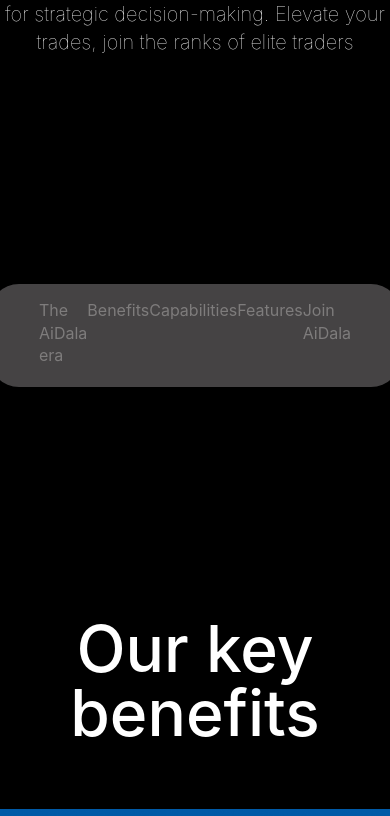
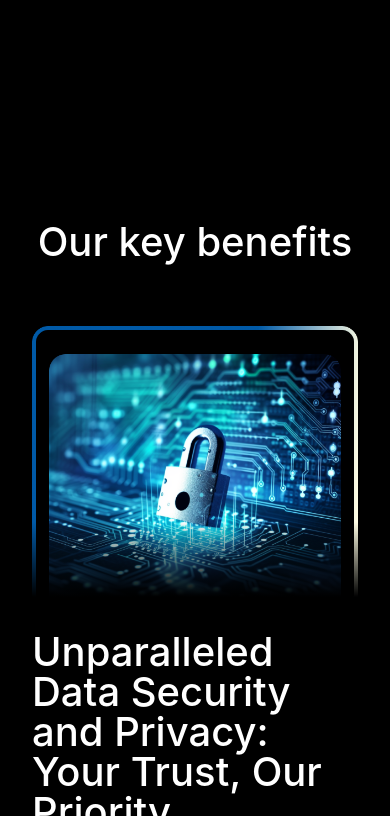
Before and after one commit to Sirdayne/aidala-client, a Vue app: page / in a window 390 px wide. Shown: the part 1184-2000 px from the top of the page. Built offline with nearby package versions, Linux system fonts and the light colour scheme; a web font is replaced by a local one.

Commit message:
mobile in progress

```diff
--- a/src/assets/styles/home.sass
+++ b/src/assets/styles/home.sass
@@ -73,7 +73,8 @@
   &-navs
     display: flex
     justify-content: space-between
-    width: 713px
+    max-width: 713px
+    width: 100%
     padding: 15px 50px 20px
     color: #fff
     font-weight: 500
@@ -139,6 +140,16 @@
         height: 100px
         background: linear-gradient(0deg, #000 25%, rgba(0, 0, 0, 0) 100%)
         z-index: 2
+
+        &__mobile
+          position: absolute
+          bottom: -10px
+          left: 0
+          width: 100%
+          height: 100px
+          background: linear-gradient(0deg, #000 25%, rgba(0, 0, 0, 0) 100%)
+          z-index: 2
+          display: none
 
       &-container
         display: flex
@@ -213,6 +224,9 @@
         font-size: 20px
         font-weight: 400
         line-height: 28px
+
+    &-img
+      position: relative
 
   &-graph
     margin-top: 250px
@@ -597,3 +611,78 @@
       width: 18px
       height: 18px
       cursor: pointer
+
+@media only screen and (max-width: 1200px)
+  .home
+    box-sizing: border-box
+    padding: 0 16px
+
+  .home-benefits-title
+    font-size: 40px
+
+  .home-benefits-slider
+    flex-direction: column-reverse
+    align-items: center
+    padding: 0 16px 80px
+
+  .home-benefits-img
+    max-width: 602px
+    width: 100%
+
+    img
+      width: 100%
+
+  .home-benefits-text
+    max-width: 602px
+    width: 100%
+    margin-top: 20px
+
+    &__title
+      font-size: 40px
+
+  .home-benefits-slider-gradient
+    display: none
+
+    &__mobile
+      display: block
+
+  .home-benefits-slider-prev
+    left: 100px
+
+  .home-benefits-slider-next
+    right: 100px
+
+@media only screen and (max-width: 1100px)
+  .home
+
+    &-title
+      font-size: 64px
+      line-height: 68px
+
+    &-description
+      margin-top: 12px
+      font-size: 16px
+
+@media only screen and (max-width: 800px)
+  .home
+
+    &-navs
+      display: block
+      text-align: center
+      max-width: 220px
+      padding: 0
+
+    &-nav
+      margin: 15px 0
+
+  .home-benefits-slider-prev
+    left: 0
+
+  .home-benefits-slider-next
+    right: 0
+
+  .home-graph-title
+    font-size: 36px
+
+  .home-join-title
+    font-size: 36px
--- a/src/pages/home/index.vue
+++ b/src/pages/home/index.vue
@@ -102,6 +102,7 @@ function scrollOnVerticalSwipe() {
                 </div>
                 <div class="home-benefits-img">
                   <img src="../../assets/img/benefits-slide-1.png" alt="Benefits Image">
+                  <div class="home-benefits-slider-gradient__mobile"></div>
                 </div>
                 <div class="home-benefits-slider-gradient"></div>
               </div>
@@ -118,6 +119,7 @@ function scrollOnVerticalSwipe() {
                 </div>
                 <div class="home-benefits-img">
                   <img src="../../assets/img/benefits-slide-2.png" alt="Benefits Image">
+                  <div class="home-benefits-slider-gradient__mobile"></div>
                 </div>
                 <div class="home-benefits-slider-gradient"></div>
               </div>
@@ -134,6 +136,7 @@ function scrollOnVerticalSwipe() {
                 </div>
                 <div class="home-benefits-img">
                   <img src="../../assets/img/benefits-slide-3.png" alt="Benefits Image">
+                  <div class="home-benefits-slider-gradient__mobile"></div>
                 </div>
                 <div class="home-benefits-slider-gradient"></div>
               </div>
@@ -377,7 +380,7 @@ function scrollOnVerticalSwipe() {
           AiDala.uk
         </div>
         <div class="home-footer-linkedin">
-          <img src="../../assets/img/linkedin_square.svg" alt="Features Image">
+          <img src="../../assets/img/linkedin_square.svg" alt="Linkedin Image">
         </div>
       </div>
     </footer>
```
